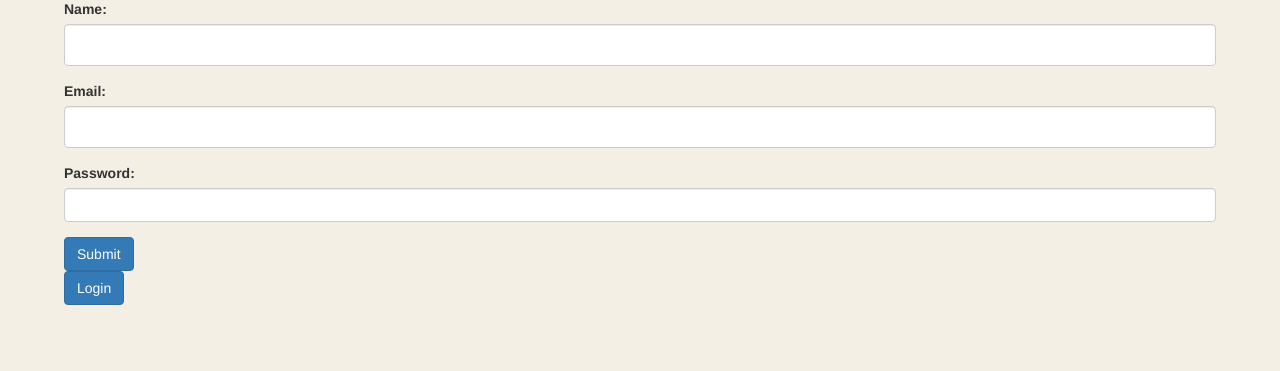
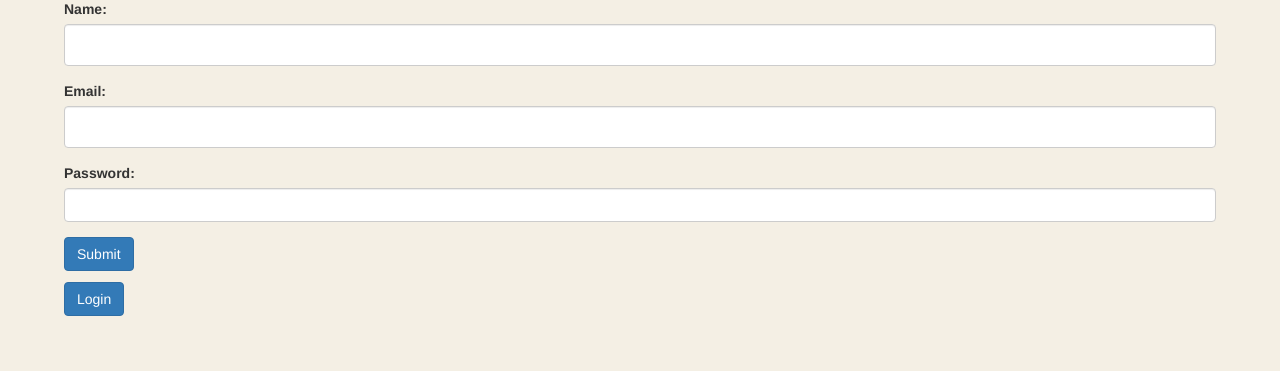
Before and after one commit to nkp1111/python-projects, a Flask app: page /register in a window 1280 px wide. Shown: the part 135-506 px from the top of the page. Run offline with Flask 3, Linux system fonts and the light colour scheme; some libraries are stand-ins or nearby versions.

Commit message:
Feat: update readme file

```diff
--- a/8.todo_list/static/css/index.css
+++ b/8.todo_list/static/css/index.css
@@ -13,9 +13,11 @@ input[type="text"] {
   font-size: 1.5rem;
   /*margin-bottom: 5%;*/
 }
+
 .task:first-of-type {
 margin-top:4%;
 }
+
 .task {
   background: #E5F2CF;
   box-shadow: 0 0 3px rgba(0, 0, 0, 0.5);
@@ -111,3 +113,7 @@ header .btn-holder {
 header .btn {
   margin: 0 .5rem;
 }
+
+.login-btn {
+    margin-top:1%;
+}
--- a/8.todo_list/templates/register.html
+++ b/8.todo_list/templates/register.html
@@ -20,7 +20,7 @@
 {{ wtf.quick_form(form, novalidate=True, button_map={'submit': 'primary'}) }}
 
 {% if not login: %}
-<a class="btn btn-primary" href="{{ url_for('login') }}">Login</a>
+<a class="btn btn-primary login-btn" href="{{ url_for('login') }}">Login</a>
 {% endif %}
 
 {% endblock %}
```
Also changed, not shown: 8.todo_list/README.md.
